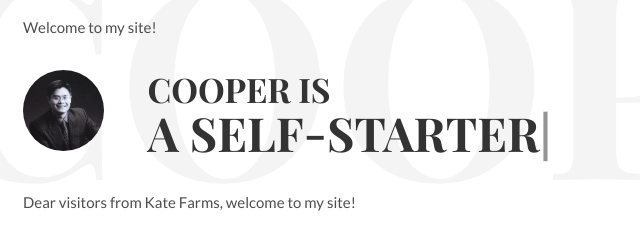
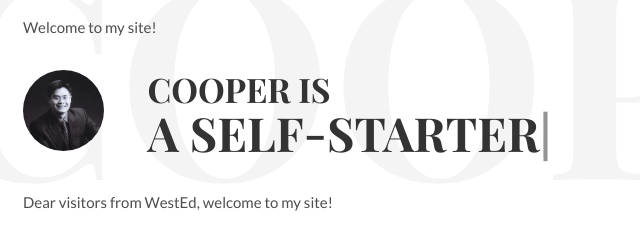
Before and after one commit to cooperchien/katefarms, a plain HTML site: page index.html in a window 1280 px wide. Shown: the part 158-395 px from the top of the page, 306-946 px from the left. Drawn offline with Linux system fonts and the light colour scheme.

Commit message:
Update index.html

```diff
--- a/index.html
+++ b/index.html
@@ -98,7 +98,7 @@
 				<div class="unit-80">
 					<h1>Cooper is<br><span id="typed"></span></h1>
 				</div>
-				<p>Dear visitors from Kate Farms, welcome to my site! </p>
+				<p>Dear visitors from WestEd, welcome to my site! </p>
 				<p>While an overview of my career and education is listed on my site, I have built a chatbot for you to explore more detailed insights about my professional achievements and experiences. Have fun with my chatbot!
 				</p>
 			</div>
```
